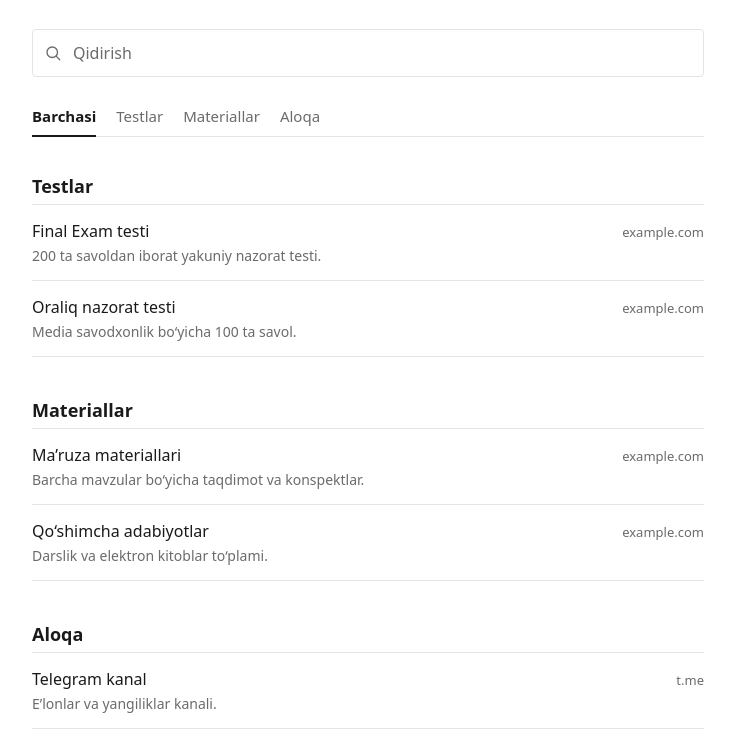
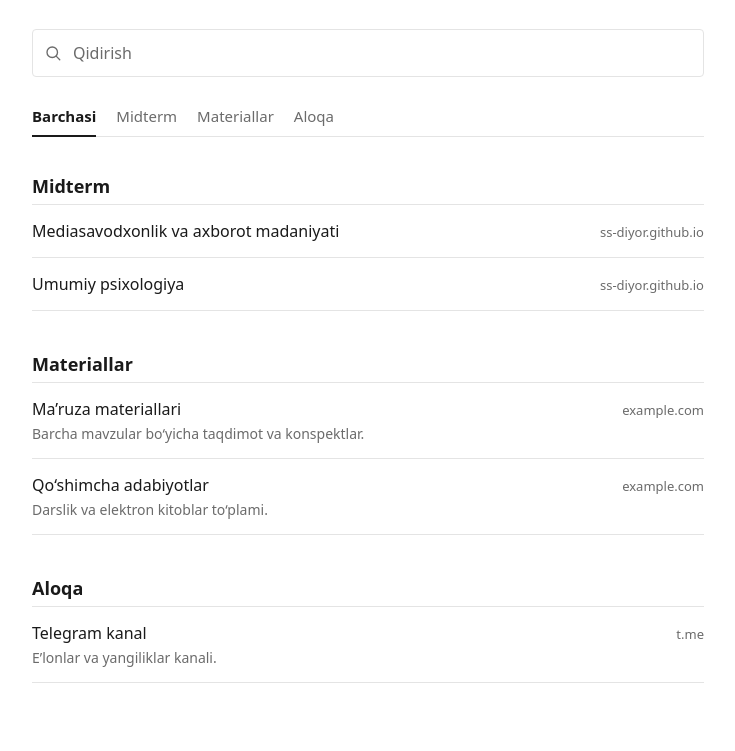
Before and after one commit to ss-diyor/subdomain-cspu, a plain HTML site: page index.html in a window 1280 px wide. Shown: the part 121-872 px from the top of the page, without its empty margins (272-1007 px from the left). Drawn offline with Linux system fonts and the light colour scheme.

Commit message:
Add new midterm resources to LINKS array

```diff
--- a/index.html
+++ b/index.html
@@ -234,8 +234,8 @@ var SITE = {
 */
 
 var LINKS = [
-  { title: "Final Exam testi",       url: "https://example.com/final-exam", category: "Testlar",       desc: "200 ta savoldan iborat yakuniy nazorat testi." },
-  { title: "Oraliq nazorat testi",   url: "https://example.com/oraliq",     category: "Testlar",       desc: "Media savodxonlik bo‘yicha 100 ta savol." },
+  { title: "Mediasavodxonlik va axborot madaniyati",  url: "https://ss-diyor.github.io/media-literacy-midterm/", category: "Midterm" },
+  { title: "Umumiy psixologiya",   url: "https://ss-diyor.github.io/general-psychology-midterm/",     category: "Midterm" },
   { title: "Ma’ruza materiallari",   url: "https://example.com/lectures",   category: "Materiallar",   desc: "Barcha mavzular bo‘yicha taqdimot va konspektlar." },
   { title: "Qo‘shimcha adabiyotlar", url: "https://example.com/books",      category: "Materiallar",   desc: "Darslik va elektron kitoblar to‘plami." },
   { title: "Telegram kanal",         url: "https://t.me/turizm_rasmiy_kanal",           category: "Aloqa",         desc: "E’lonlar va yangiliklar kanali." }
```
